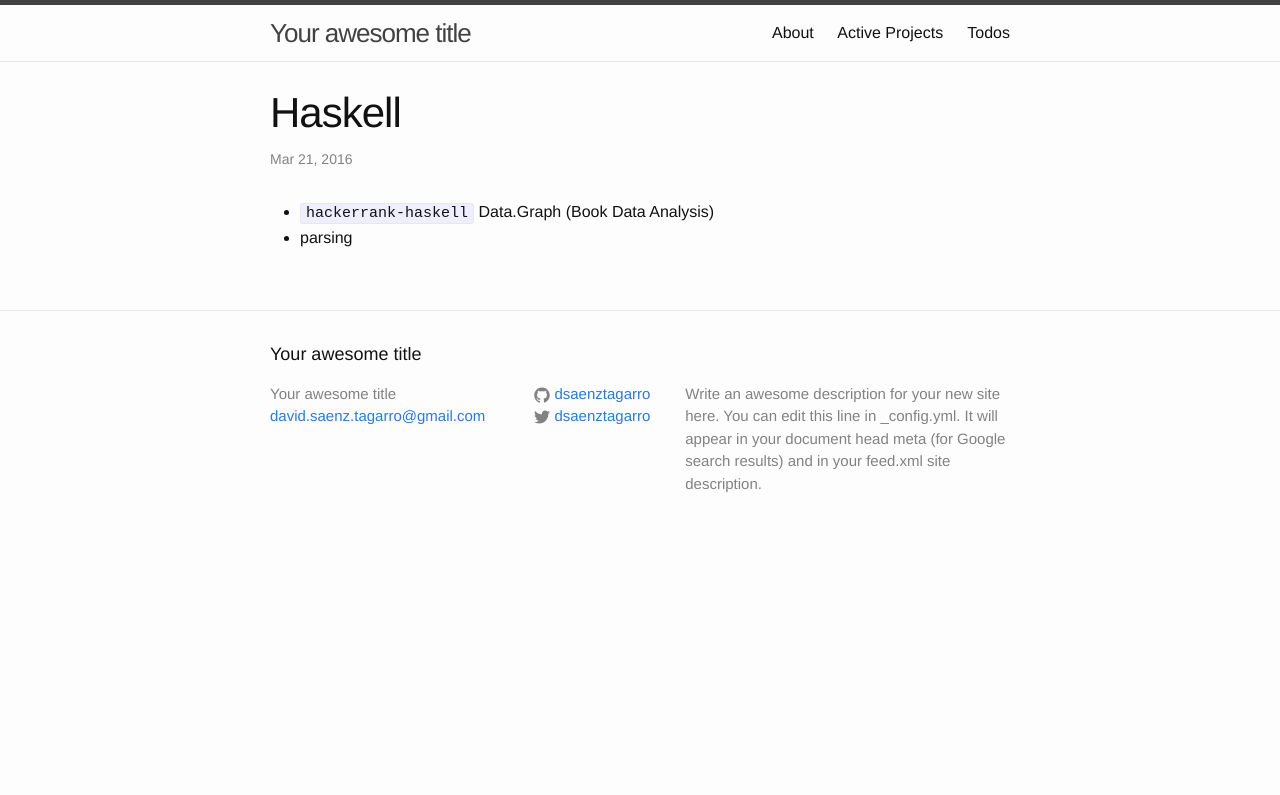
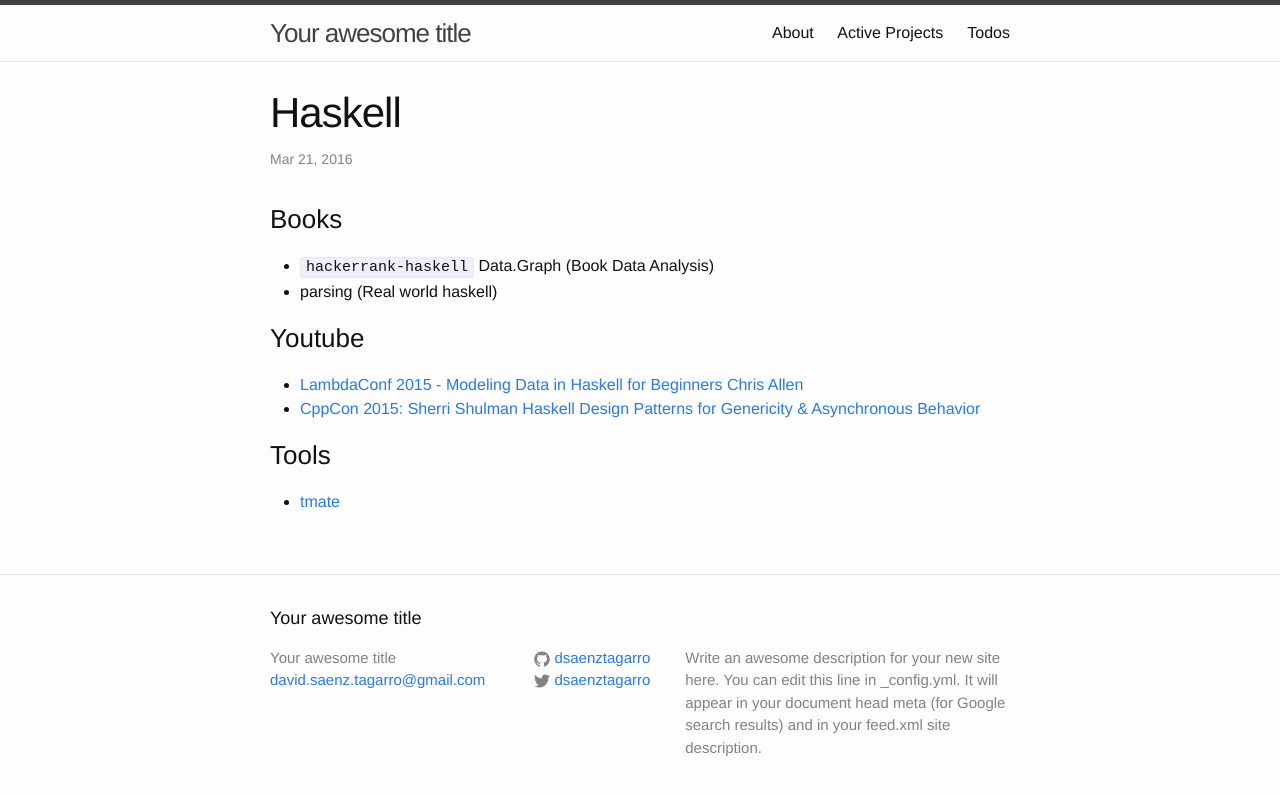
Before and after one commit to dsaenztagarro/booklog, a Jekyll site: the page built from _todos/haskell.md, in a window 1280 px wide. Shown: the top 795 px of the page. Built offline with Jekyll 4.4.1, drawn with Linux system fonts in a browser that asks for light colours.

Commit message:
Adds todos

```diff
--- a/_todos/haskell.md
+++ b/_todos/haskell.md
@@ -5,5 +5,17 @@ date:   2016-03-21 05:00:00 +0100
 categories: todo
 ---
 
+### Books
+
 - `hackerrank-haskell` Data.Graph (Book Data Analysis)
-- parsing
+- parsing (Real world haskell)
+
+### Youtube
+
+- [LambdaConf 2015 - Modeling Data in Haskell for Beginners Chris
+  Allen](https://www.youtube.com/watch?v=p-NBJm0kIYU)
+- [CppCon 2015: Sherri Shulman Haskell Design Patterns for Genericity & Asynchronous Behavior](https://www.youtube.com/watch?v=PhGZdeXsuS4)
+
+### Tools
+
+- [tmate](https://tmate.io)
```
Also changed, not shown: _todos/miscellaneous.md (added, +18 -0 lines).
